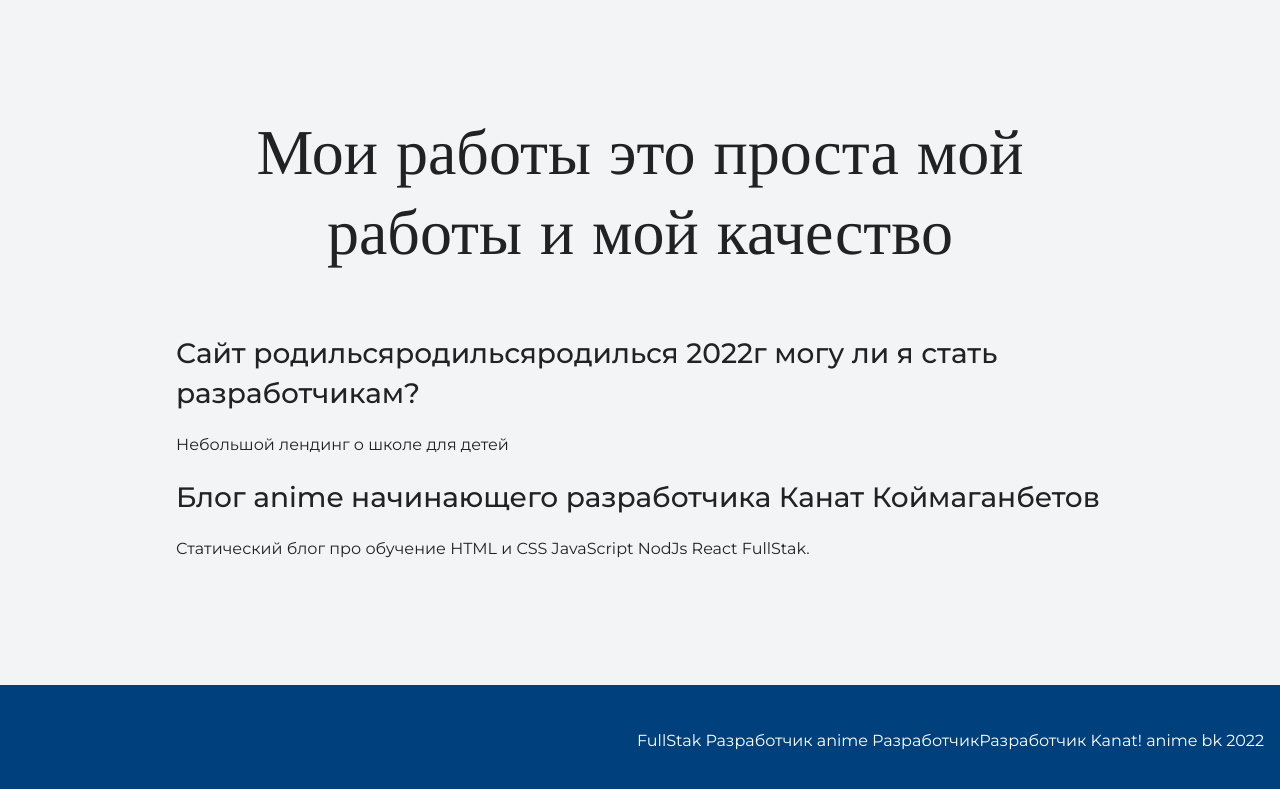
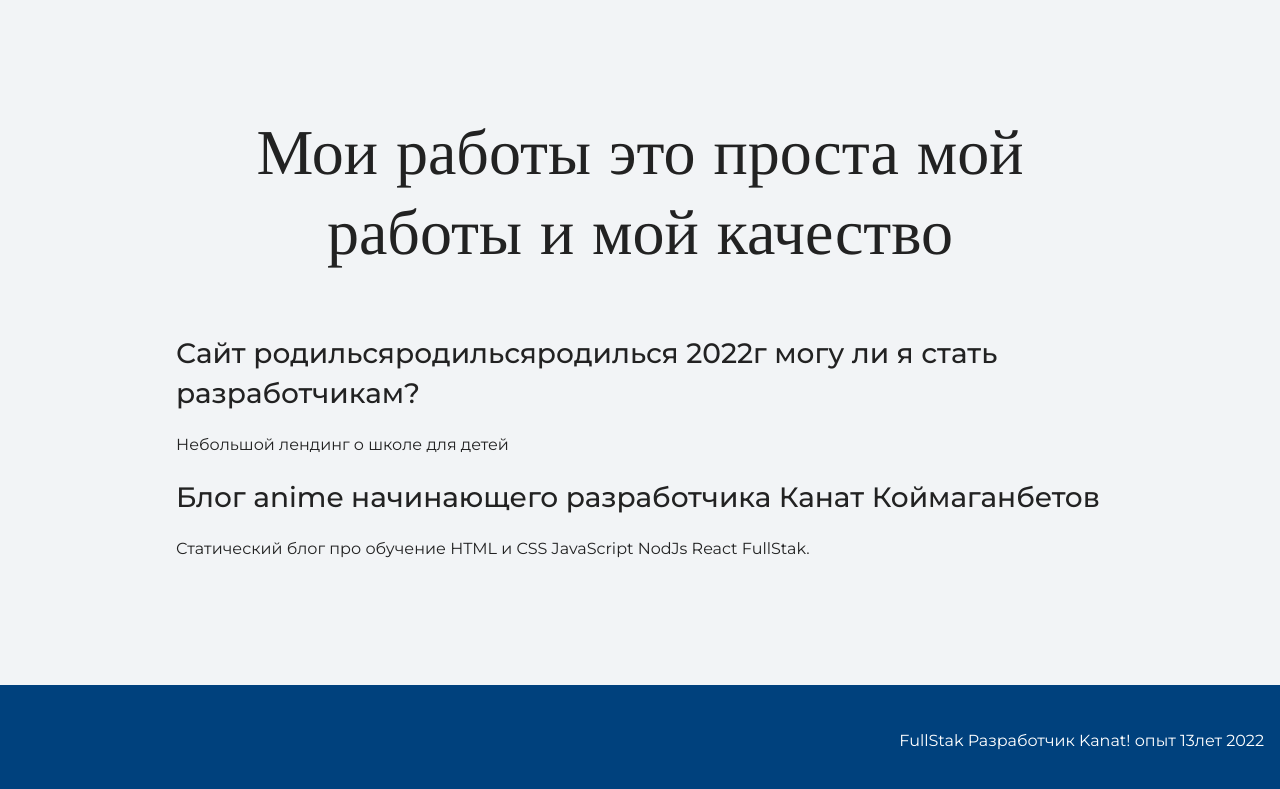
Before and after one commit to Kanat93/my-site, a plain HTML site: page index.html in a window 1280 px wide. Shown: the part 1487-2276 px from the top of the page. Drawn offline with nearby package versions, Linux system fonts and the light colour scheme.

Commit message:
add skill

```diff
--- a/index.html
+++ b/index.html
@@ -50,7 +50,7 @@
 
   <footer class="page-footer">
     <div class="container">
-      FullStak Разработчик anime РазработчикРазработчик Kanat! anime bk
+      FullStak Разработчик Kanat! опыт 13лет
       2022
     </div>
   </footer>
```
